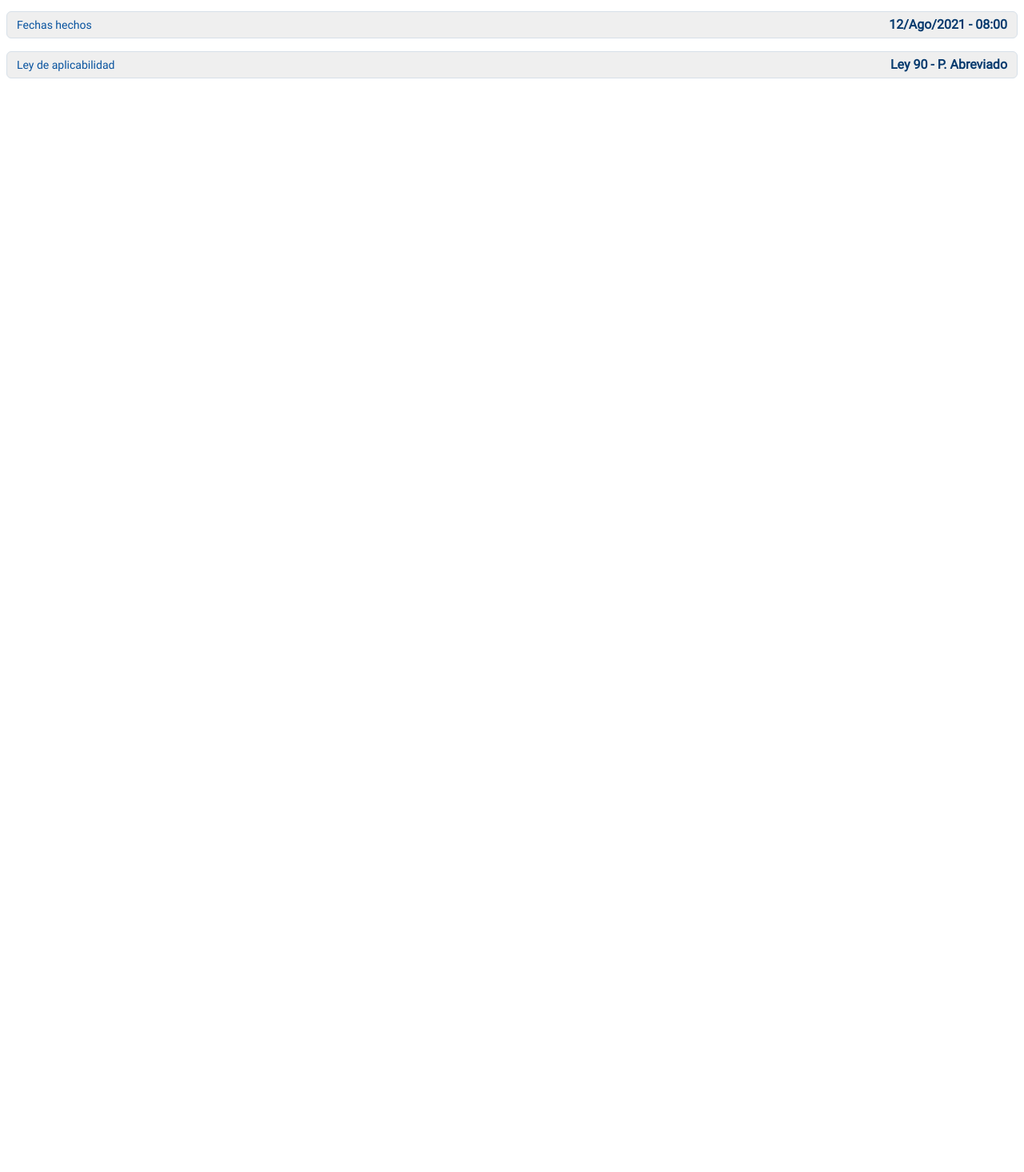
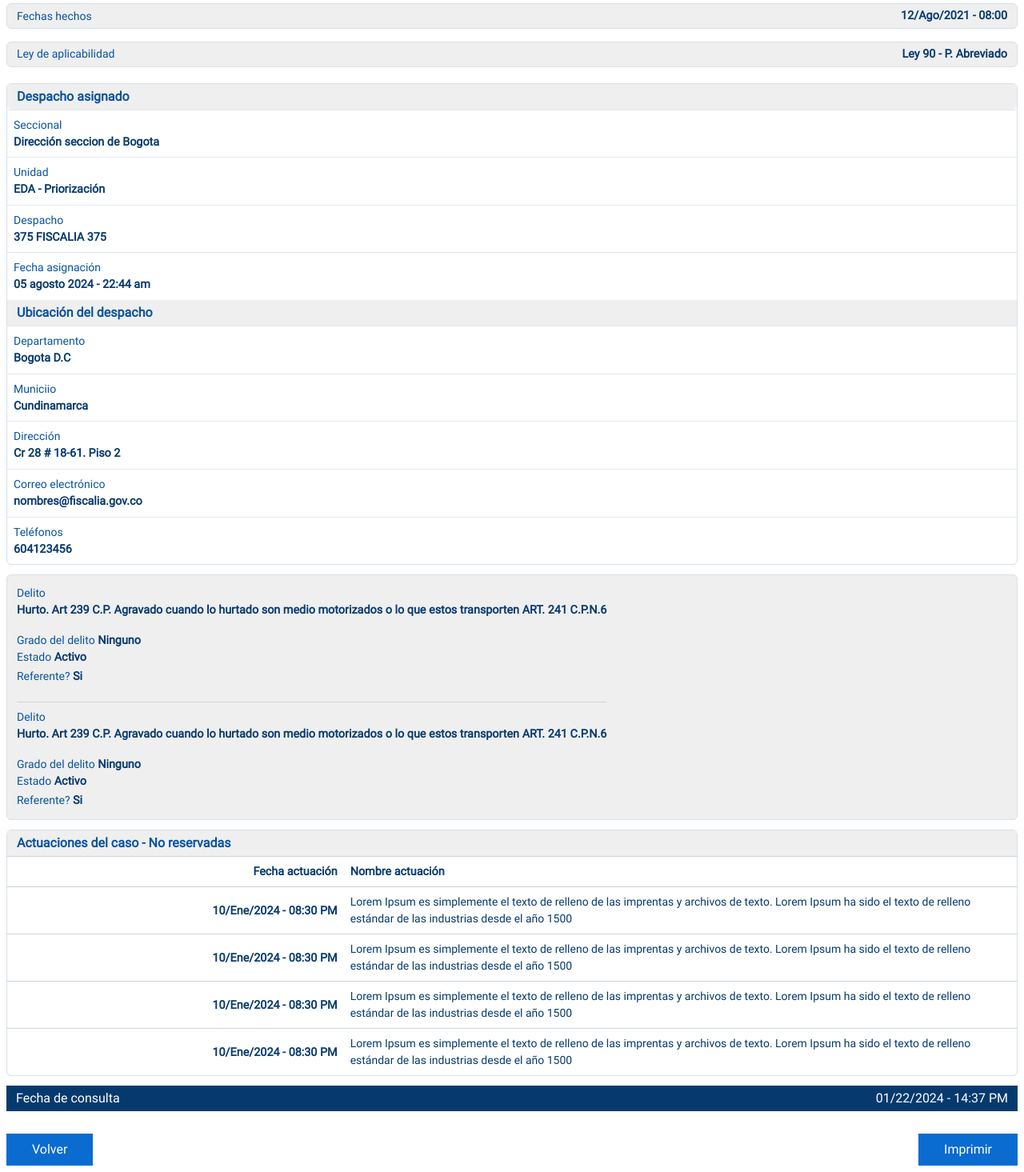
Before and after one commit to richard-tabares/app-consulta-web-fs, a React (Vite) app in the folder frontend/: page /consulta in a window 1280 px wide. Shown: the part 301-1766 px from the top of the page at 80% size. Before the commit the page ends 800 px from the top, so only its background shows below. Built offline with nearby package versions, Linux system fonts and the light colour scheme.

Commit message:
se termina frontend inicial de formulario de consulta y resultados de la busqueda

```diff
--- a/frontend/package.json
+++ b/frontend/package.json
@@ -12,7 +12,7 @@
   "dependencies": {
     "react": "^18.3.1",
     "react-dom": "^18.3.1",
-    "react-router-dom": "^6.27.0"
+    "react-router-dom": "^6.28.0"
   },
   "devDependencies": {
     "@eslint/js": "^9.13.0",
--- a/frontend/src/App.jsx
+++ b/frontend/src/App.jsx
@@ -1,6 +1,7 @@
 import './app.css'
 import { FormSearch } from './pages/FormSearch'
 import { WebConstruction } from './pages/WebConstruction'
+import { AppRouter } from './router/AppRouter'
 
 export const App = () => {
 
@@ -8,7 +9,7 @@ export const App = () => {
   return (
     <>
       {/* <WebConstruction /> */}
-      <FormSearch />
+      <AppRouter />
     </>
   )
 }
--- a/frontend/src/app.css
+++ b/frontend/src/app.css
@@ -30,23 +30,19 @@
 
     }
     .important {
-        @apply font-semibold text-blue text-[1rem]
+        @apply font-semibold text-blue text-[0.9rem]
 
     }
     .label {
-        @apply font-light text-label text-[0.875rem]
+        @apply text-label text-[0.875rem]
 
     }
     .data {
-        @apply font-light text-blue text-[0.875rem]
-
-    }
-    .paragraph {
-        @apply font-light text-blue text-[0.875rem]
+        @apply text-blue text-[0.875rem]
 
     }
     .title-table {
-        @apply font-light text-blue text-[1.375rem]
+        @apply font-semibold text-label text-[1rem]
 
     }
     .message{
--- a/frontend/src/pages/FormSearch.jsx
+++ b/frontend/src/pages/FormSearch.jsx
@@ -1,7 +1,6 @@
 import { useState } from 'react'
 import { Message } from '../components/Message'
 import { useForm } from '../Hooks/useForm'
-import { Results } from './Results'
 import { useNavigate } from 'react-router-dom'
 
 export const FormSearch = () => {
--- a/frontend/src/pages/Results.jsx
+++ b/frontend/src/pages/Results.jsx
@@ -16,14 +16,14 @@ export const Results = () => {
       </header>
 
       {/* INICIO DE INFORMAICON GENERAL */}
-      <section className='grid gap-4'>
+      <section className='grid gap-4 mb-2'>
 
         <section className='grid grid-flow-col grid-cols-5 mb-4'>
 
           <section className='border-r-gray-500 border-r col-span-4'>
 
             <p className='label'>Número de la Noticia Criminal</p>
-            <p className='important'>1234567811234567921254</p>
+            <p className='important'>110016108112202400359</p>
 
           </section>
           <section className='col-span-1 justify-center grid'>
@@ -69,6 +69,119 @@ export const Results = () => {
       </section>
       {/* FIN DE INFORMAICON GENERAL  */}
 
+      {/* INICIO DESPACHO ASIGNADO */}
+      <section className='border border-line rounded-md divide-y'>
+
+        <h2 className='bg-lable-gray title-table border-none rounded-t-md important!'>Despacho asignado</h2>
+
+        <section className='p-2'>
+          <p className='label'>Seccional</p>
+          <p className='important'>Dirección seccion de Bogota</p>
+        </section>
+        <section className='p-2'>
+          <p className='label'>Unidad</p>
+          <p className='important'>EDA -  Priorización</p>
+        </section>
+        <section className='p-2'>
+          <p className='label'>Despacho</p>
+          <p className='important'>375 FISCALIA 375</p>
+        </section>
+        <section className='p-2'>
+          <p className='label'>Fecha asignación</p>
+          <p className='important'>05 agosto 2024 - 22:44 am</p>
+        </section>
+
+        <h2 className='bg-lable-gray title-table rounded-none border-none'>Ubicación del despacho</h2>
+
+        <section className='p-2'>
+          <p className='label'>Departamento</p>
+          <p className='important'>Bogota D.C</p>
+        </section>
+        <section className='p-2'>
+          <p className='label'>Municiio</p>
+          <p className='important'>Cundinamarca</p>
+        </section>
+        <section className='p-2'>
+          <p className='label'>Dirección</p>
+          <p className='important'>Cr 28 # 18-61. Piso 2</p>
+        </section>
+        <section className='p-2'>
+          <p className='label'>Correo electrónico</p>
+          <p className='important'>nombres@fiscalia.gov.co</p>
+        </section>
+        <section className='p-2'>
+          <p className='label'>Teléfonos</p>
+          <p className='important'>604123456</p>
+        </section>
+
+
+      </section>
+      {/* FIN DESPACHO ASIGNADO */}
+
+      {/* INICIO DELITO */}
+      <section className='bg-background rounded-md px-3 py-1 border border-line grid gap-3 justify-between items-center divide-y divide-slate-300'>
+
+        <section className='py-2'>
+          <p className='label'>Delito</p>
+          <p className='important pb-4'>Hurto. Art 239 C.P. Agravado cuando lo hurtado son medio motorizados o lo que estos transporten ART. 241 C.P.N.6</p>
+          <span className='label block'>Grado del delito <span className='important'>Ninguno</span></span>
+          <span className='label block'>Estado <span className='important'>Activo</span></span>
+          <span className='label'>Referente? <span className='important'>Si</span></span>
+        </section>
+        <section className='py-2'>
+          <p className='label'>Delito</p>
+          <p className='important pb-4'>Hurto. Art 239 C.P. Agravado cuando lo hurtado son medio motorizados o lo que estos transporten ART. 241 C.P.N.6</p>
+          <span className='label block'>Grado del delito <span className='important'>Ninguno</span></span>
+          <span className='label block'>Estado <span className='important'>Activo</span></span>
+          <span className='label'>Referente? <span className='important'>Si</span></span>
+        </section>
+
+      </section>
+      {/* FIN DELITO */}
+
+      {/* INICIO ACTUACIONES */}
+      <section className='rounded-md border border-line divide-y divide-slate-300'>
+
+        <h2 className='bg-lable-gray title-table rounded-none border-none'>Actuaciones del caso - No reservadas</h2>
+        <section className='grid grid-flow-col grid-cols-3 items-center'>
+          <p className='col-span-1 text-right p-2 important'>Fecha actuación</p>
+          <p className='col-span-2 p-2 important'>Nombre actuación</p>
+        </section>
+        <section className='grid grid-flow-col grid-cols-3 items-center'>
+          <p className='col-span-1 text-right p-2 important'>10/Ene/2024 - 08:30 PM</p>
+          <p className='col-span-2 p-2 data'>Lorem Ipsum es simplemente el texto de relleno de las imprentas y archivos de texto. Lorem Ipsum ha sido el texto de relleno estándar de las industrias desde el año 1500</p>
+        </section>
+        <section className='grid grid-flow-col grid-cols-3 items-center'>
+          <p className='col-span-1 text-right p-2 important'>10/Ene/2024 - 08:30 PM</p>
+          <p className='col-span-2 p-2 data'>Lorem Ipsum es simplemente el texto de relleno de las imprentas y archivos de texto. Lorem Ipsum ha sido el texto de relleno estándar de las industrias desde el año 1500</p>
+        </section>
+        <section className='grid grid-flow-col grid-cols-3 items-center'>
+          <p className='col-span-1 text-right p-2 important'>10/Ene/2024 - 08:30 PM</p>
+          <p className='col-span-2 p-2 data'>Lorem Ipsum es simplemente el texto de relleno de las imprentas y archivos de texto. Lorem Ipsum ha sido el texto de relleno estándar de las industrias desde el año 1500</p>
+        </section>
+        <section className='grid grid-flow-col grid-cols-3 items-center'>
+          <p className='col-span-1 text-right p-2 important'>10/Ene/2024 - 08:30 PM</p>
+          <p className='col-span-2 p-2 data'>Lorem Ipsum es simplemente el texto de relleno de las imprentas y archivos de texto. Lorem Ipsum ha sido el texto de relleno estándar de las industrias desde el año 1500</p>
+        </section>
+
+
+      </section>
+      {/* FIN ACTUACIONES */}
+
+      {/* INICIO FECHA DE CONSULTA */}
+      <section className='bg-blue text-white grid grid-flow-col items-center place-content-between px-3 py-1 mb-4'>
+
+        <section className='col-span-3 '>Fecha de consulta</section>
+        <section className='col-span-3 text-right'>01/22/2024 - 14:37 PM</section>
+
+      </section>
+      {/* FIN FECHA DE CONSULTA */}
+
+      <section className='grid grid-flow-col place-content-between'>
+        <button type="button" className='btn-send'>Volver</button>
+        <button type="button" className='btn-send'>Imprimir</button>
+      </section>
+
 
     </section>
 
--- a/frontend/src/router/AppRouter.jsx
+++ b/frontend/src/router/AppRouter.jsx
@@ -1,4 +1,4 @@
-import { Routes, Route } from 'react-router-dom'
+import { Routes, Route, Navigate } from 'react-router-dom'
 import { FormSearch } from '../pages/FormSearch'
 import { Results } from '../pages/Results'
 
@@ -10,6 +10,8 @@ export const AppRouter = () => {
             <Route path='/' element={<FormSearch />} />
             <Route path='/consulta' element={<Results />} />
 
+            <Route path='/*' element={<Navigate to='/' />} />
+
 
         </Routes>
     )
```
Also changed, not shown: 1 other file (tests, documents, lock files or other folders).
